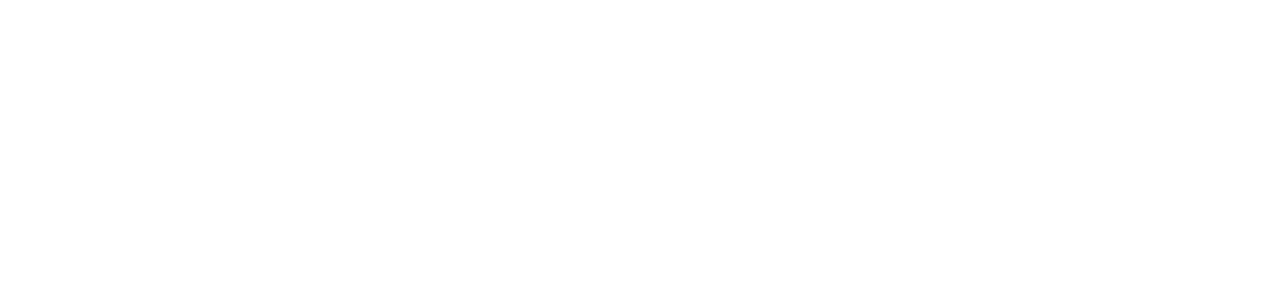
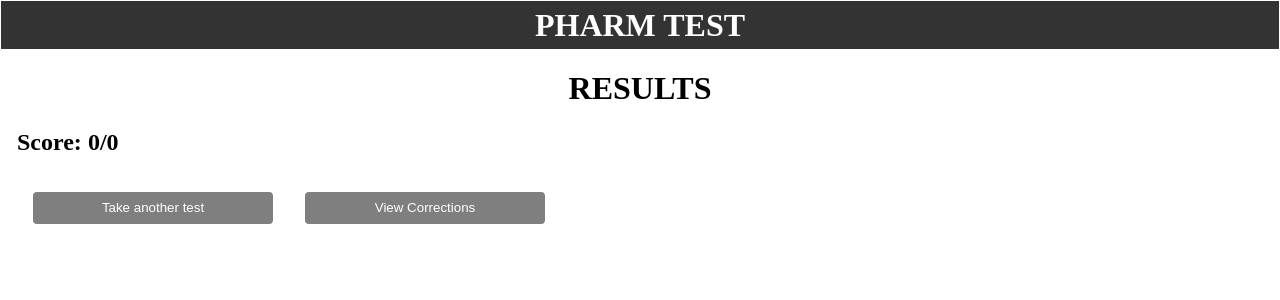
Before and after one commit to wilsonXeem/Pharm-Test-App, a React (Create React App) app: page /result/1 in a window 1280 px wide. Before the commit this address had no page. Shown: the top 300 px of the page. Built offline with nearby package versions, Linux system fonts and the light colour scheme.

Commit message:
more changes

```diff
--- a/src/App.js
+++ b/src/App.js
@@ -14,7 +14,7 @@
           <Route exact path="/" element={<Homepage />} />
           <Route exact path="/starttest" element={<StartTestpage />} />
           <Route exact path="/test/:course" element={<Testpage />} />
-          <Route exact path="/result" element={<Resultpage />} />
+          <Route exact path="/result/:course" element={<Resultpage />} />
         </Routes>
       </Router>
     </>
--- a/src/Pages/Resultpage.js
+++ b/src/Pages/Resultpage.js
@@ -1,11 +1,12 @@
 import React from "react";
-import { useParams } from "react-router-dom";
 import Heading from "../Components/Heading";
 import Result from "../Components/Resultpage/Result";
 import TrueOrFalseResult from "../Components/Resultpage/TrueOrFalseResult";
+import { useParams } from "react-router-dom";
 
 export default function Resultpage() {
-  let { course } = useParams();
+  const { course } = useParams();
+  console.log(course);
   return (
     <>
       <Heading />
--- a/src/Pages/Testpage.js
+++ b/src/Pages/Testpage.js
@@ -20,7 +20,7 @@
       <TimerAndQuestions />
       <Body course={course} />
       <div style={{ textAlign: "center" }}>
-        <Link to={"/result"}>
+        <Link to={`/result/${course}`}>
           <Button type={`SUBMIT`} handleSubmit={handleSubmit} />
         </Link>
       </div>
```
